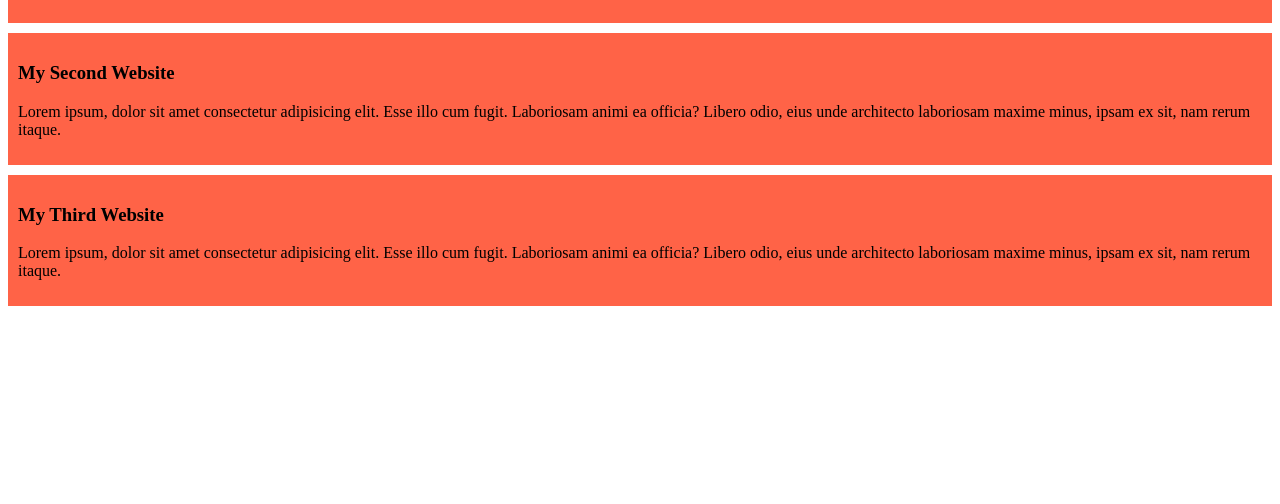
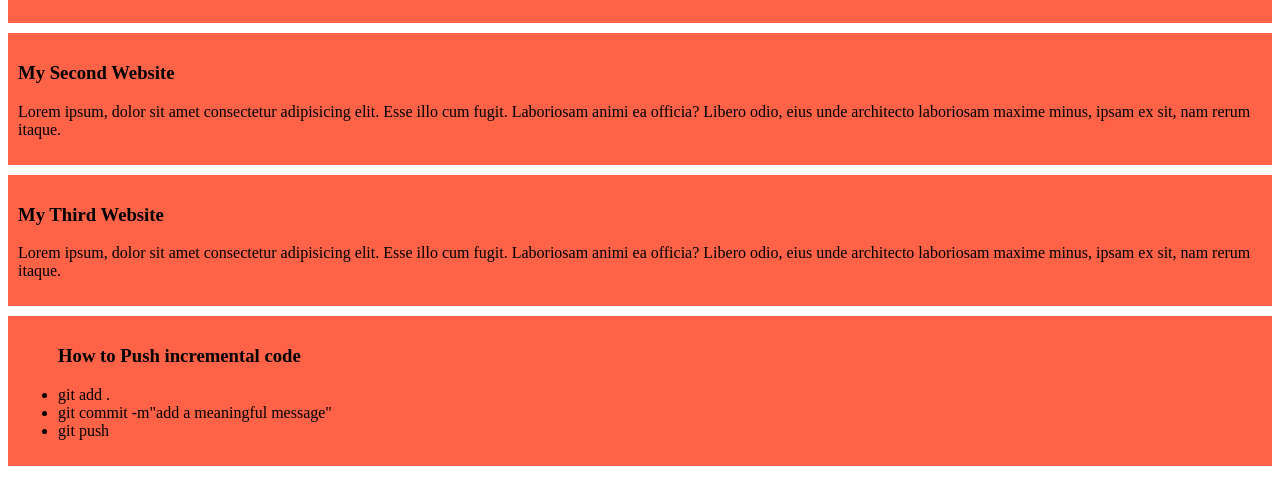
Before and after one commit to imacreepnweirdo/My-first-website, a plain HTML site: page index.html in a window 1280 px wide. Shown: the part 116-620 px from the top of the page. Drawn offline with Linux system fonts and the light colour scheme.

Commit message:
added a list to push code

```diff
--- a/index.html
+++ b/index.html
@@ -28,6 +28,14 @@
             eius unde architecto laboriosam maxime minus, ipsam ex sit, nam rerum itaque.
         </p>
     </div>
+    <div>
+        <ul>
+            <h3>How to Push incremental code</h3>
+            <li>git add .</li>
+            <li>git commit -m"add a meaningful message"</li>
+            <li>git push</li>
+        </ul>
+    </div>
 
 
 
```
